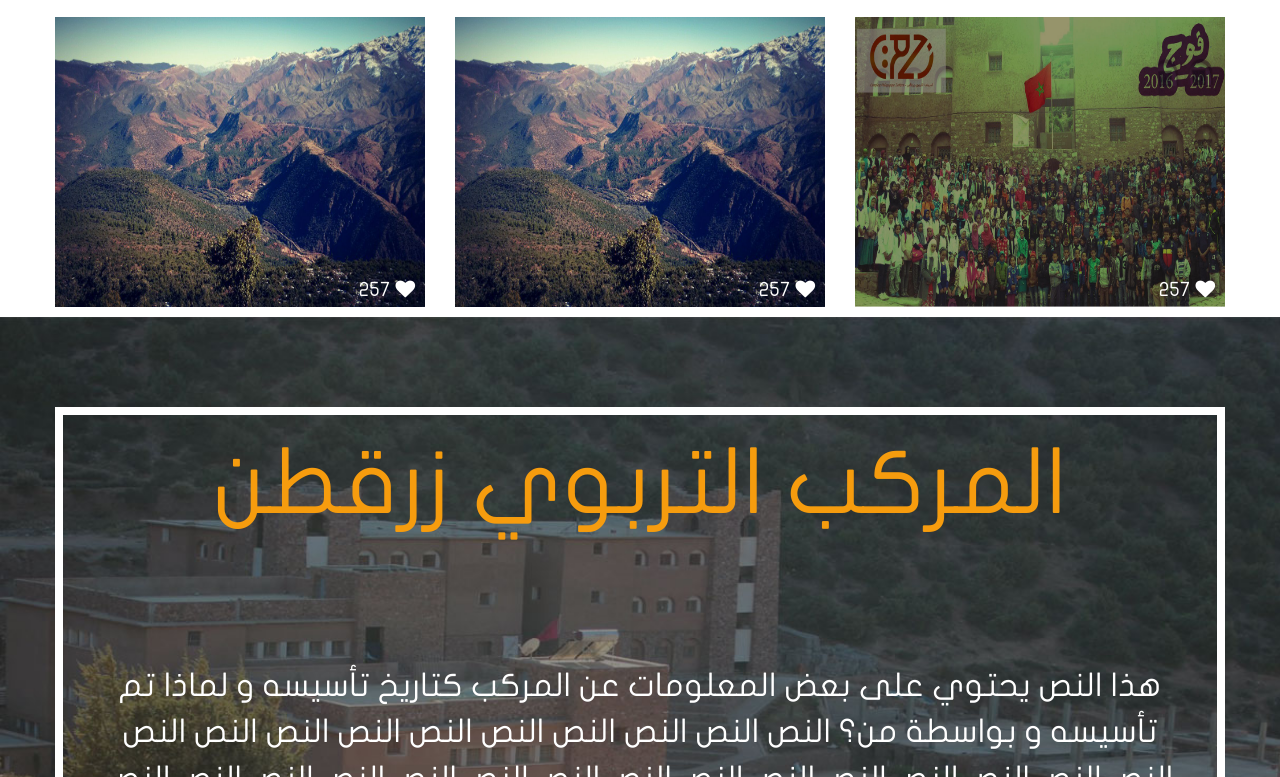
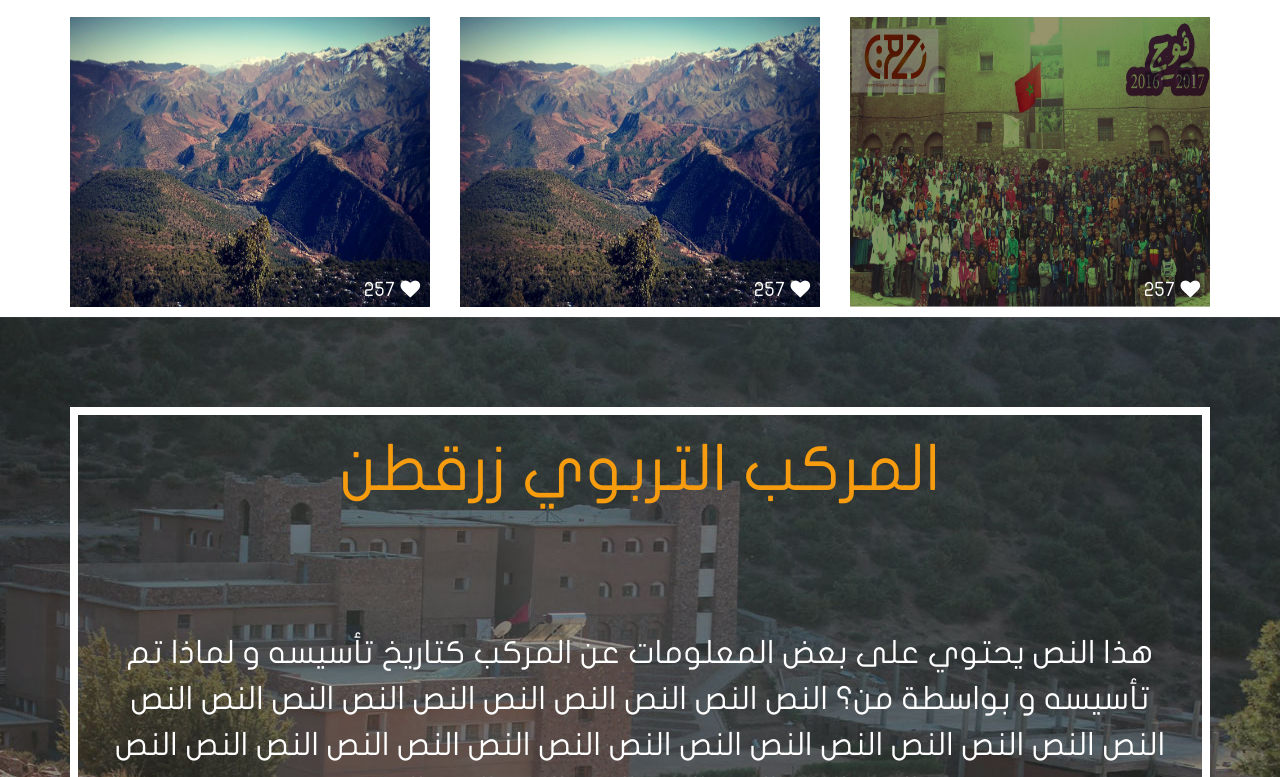
Before and after one commit to dadda-abderrazzak/rzi9i.github.io, a plain HTML site: page index.html in a window 1280 px wide. Shown: the part 2023-2800 px from the top of the page. Drawn offline with nearby package versions, Linux system fonts and the light colour scheme; files whose address does not match are found by name.

Commit message:
Add files via upload

```diff
--- a/css/style-zerkten.css
+++ b/css/style-zerkten.css
@@ -14,6 +14,9 @@
 */
 body{
     font-family: "JF Flat Regular";
+}
+.row{
+    margin: 0;
 }
 /*
     Header
@@ -43,7 +46,7 @@ header{
 .navbar-default .navbar-nav > li > a{
     color: #fff;
     font-size: 1.2em;
-    padding: 20px;
+    padding: 17px;
 }
 .search .form-control {
     margin: 10px 0px;
@@ -140,10 +143,10 @@ header{
     background-color: #ffa71c;
     color: #fff;
     font-size: 2.5em;
+    margin-bottom: 10px;
+    margin-top: 50px;
     width: 200px;
     height: 67px;
-    margin-bottom: 10px;
-    margin-top: 50px;
 }
 .btn-moreArticle:hover{
     background-color: #f99f11;
@@ -250,27 +253,22 @@ hr{
     padding: 50px;
 }
 .QuiSommesNous .Infos{
+    background-color: none;
+    border:8px solid #fff;
+    color: #fff;
+    margin-top: 40px;
     width:100%;
-    border:8px solid #fff;
-    background-color: none;
-    margin-top: 40px;
-    color: #fff;
-    font-size: 13px;
 }
 .QuiSommesNous .Infos h1{
+    font-size: 5vw;
     color: #f69c0e;
-    font-size: 7em;
     text-align: center;
     padding-bottom: 50px;
 }
 .QuiSommesNous .Infos p{
-    font-size: 2.5em;
+    font-size: 2.5vw;
     text-align: center;
     padding: 10px;
-
-}
-.Infos p{
-    text-align: center;
     margin-top: 6%;
 }
 .moreAboutUs{
@@ -278,7 +276,7 @@ hr{
     border: none;
     border-radius: 0px;
     color: #919090;
-    font-size: 2em;
+    font-size: 4vw;
 }
 
 /*
@@ -296,6 +294,9 @@ hr{
     padding: 10px;
     border-right: 3px solid #fff;
     border-bottom: 3px solid #fff;
+}
+.ContactUs h3{
+    font-size: 1.5vw;
 }
 .ContactUs p{
     font-size: 2em;
@@ -331,7 +332,9 @@ hr{
 /*
     Media Query
 */
-
+/*
+    320×595 hadi hya resolution dyal portable dyali o site fih machakil
+*/
 /*
 @media only screen and (max-width: 800px) {
     .QuiSommesNous .Infos h1{
```
